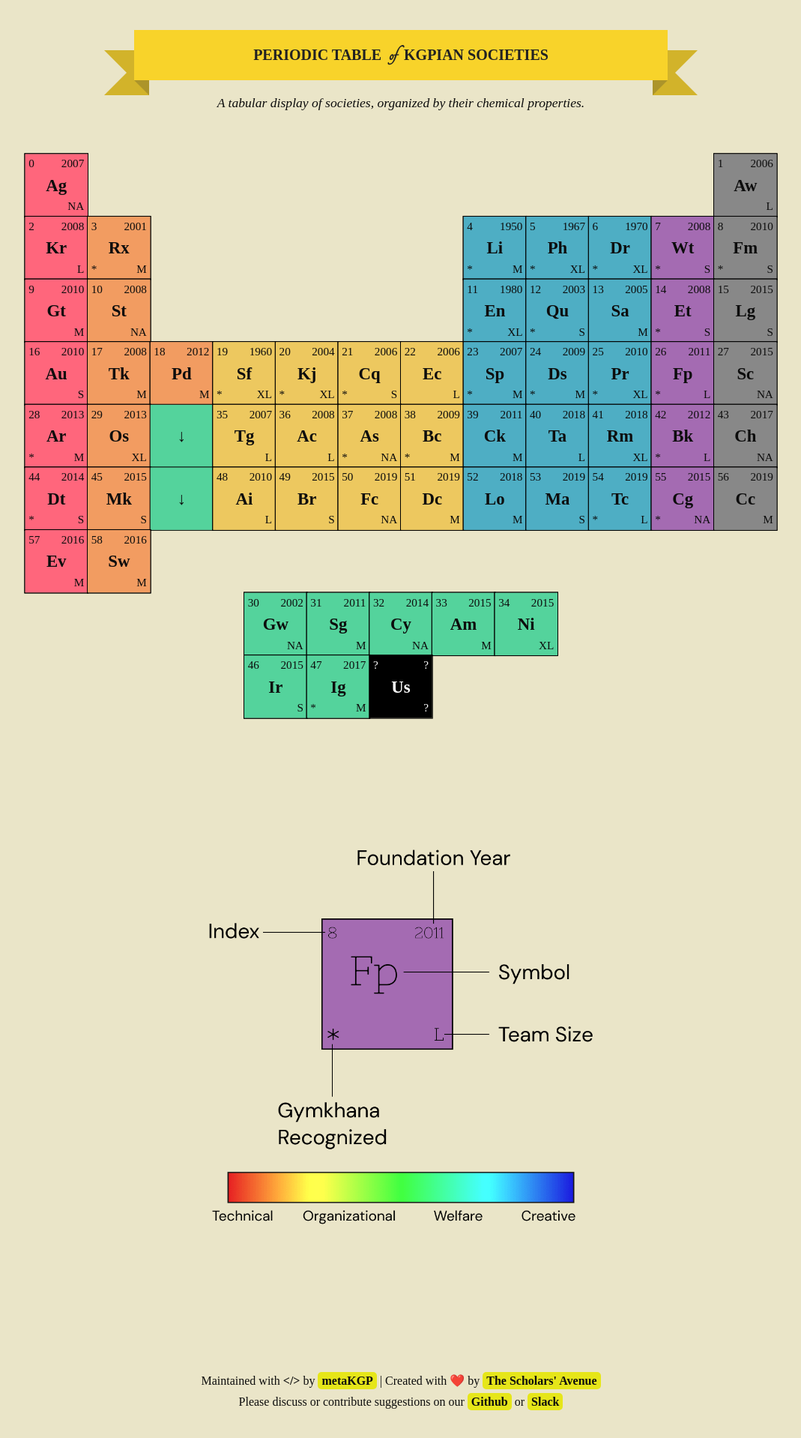
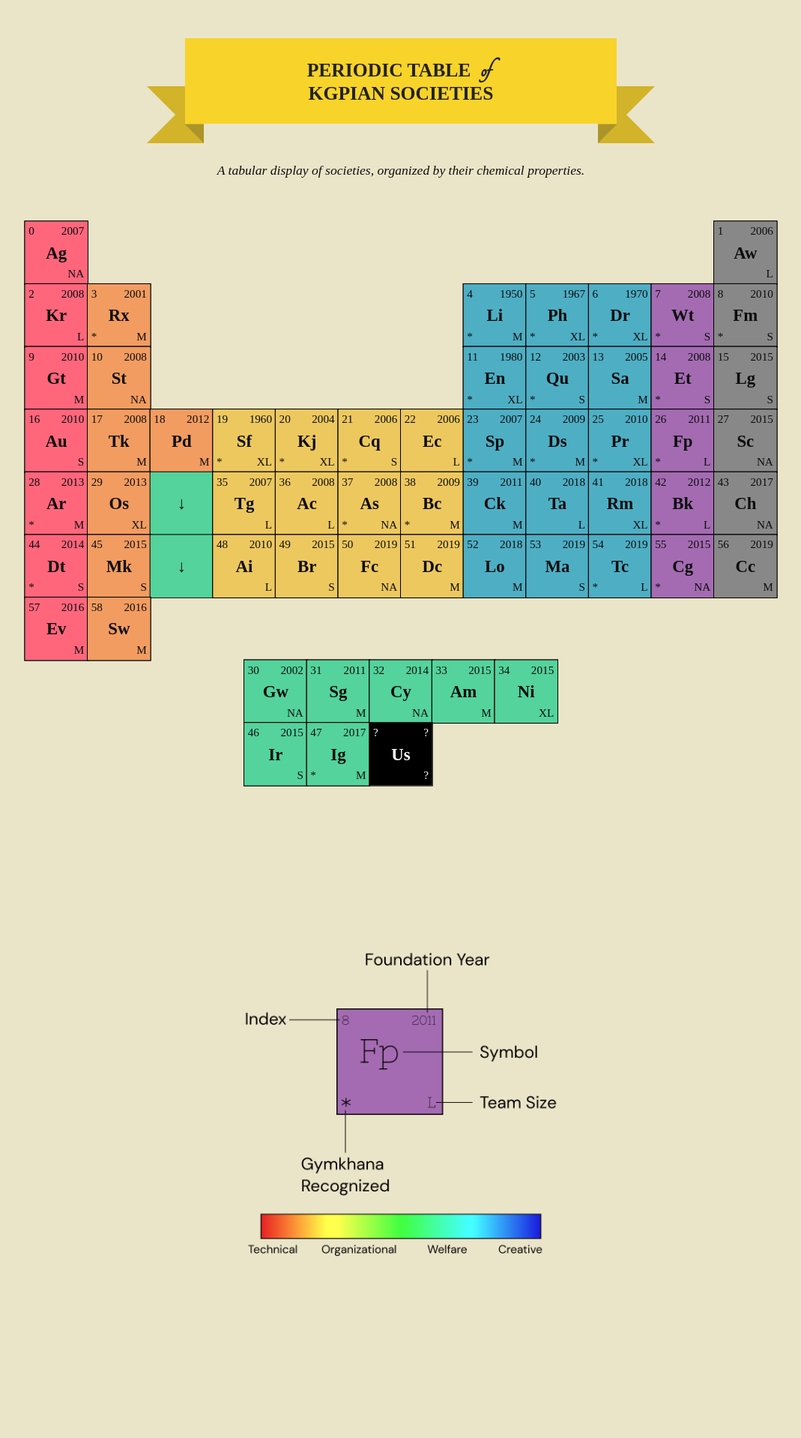
Before and after one commit to metakgp/societytable, a React (Vite) app: page / in a window 1280 px wide. Shown: the top 1918 px of the page at 75% size, without its empty margins (105-1174 px from the left). Before the commit the page ends 1881 px from the top, so only its background shows below. Built offline with nearby package versions, Linux system fonts and the light colour scheme; a web font is replaced by a local one.

Commit message:
fix: increased footer and header size

```diff
--- a/src/styles/_footer.scss
+++ b/src/styles/_footer.scss
@@ -9,6 +9,10 @@
 	display: flex;
 	flex-direction: column;
 	gap: 0.6rem;
+
+	@media screen and (max-width: 1280px) {
+		font-size: x-large;
+	}
 
 	.footer-highlight {
 		padding: 3px 5px;
--- a/src/styles/_header.scss
+++ b/src/styles/_header.scss
@@ -30,8 +30,8 @@
 	margin: 2em auto 1em;
 	/* Based on 24px vertical rhythm. 48px bottom margin - normally 24 but the ribbon 'graphics' take up 24px themselves so we double it. */
 
-	@media screen and (max-width: 768px) {
-		font-size: 1.1rem !important;
+	@media screen and (max-width: 1280px) {
+		font-size: 1.6em !important;
 		width: 25%;
 		padding: 1em 5em;
 		margin-bottom: 2em;
--- a/src/styles/_legend.scss
+++ b/src/styles/_legend.scss
@@ -14,6 +14,6 @@
 	.legend {
 		margin-top: 55%;
 		margin-bottom: 65%;
-		scale: 2.1;
+		scale: 1.7;
 	}
 }
```
